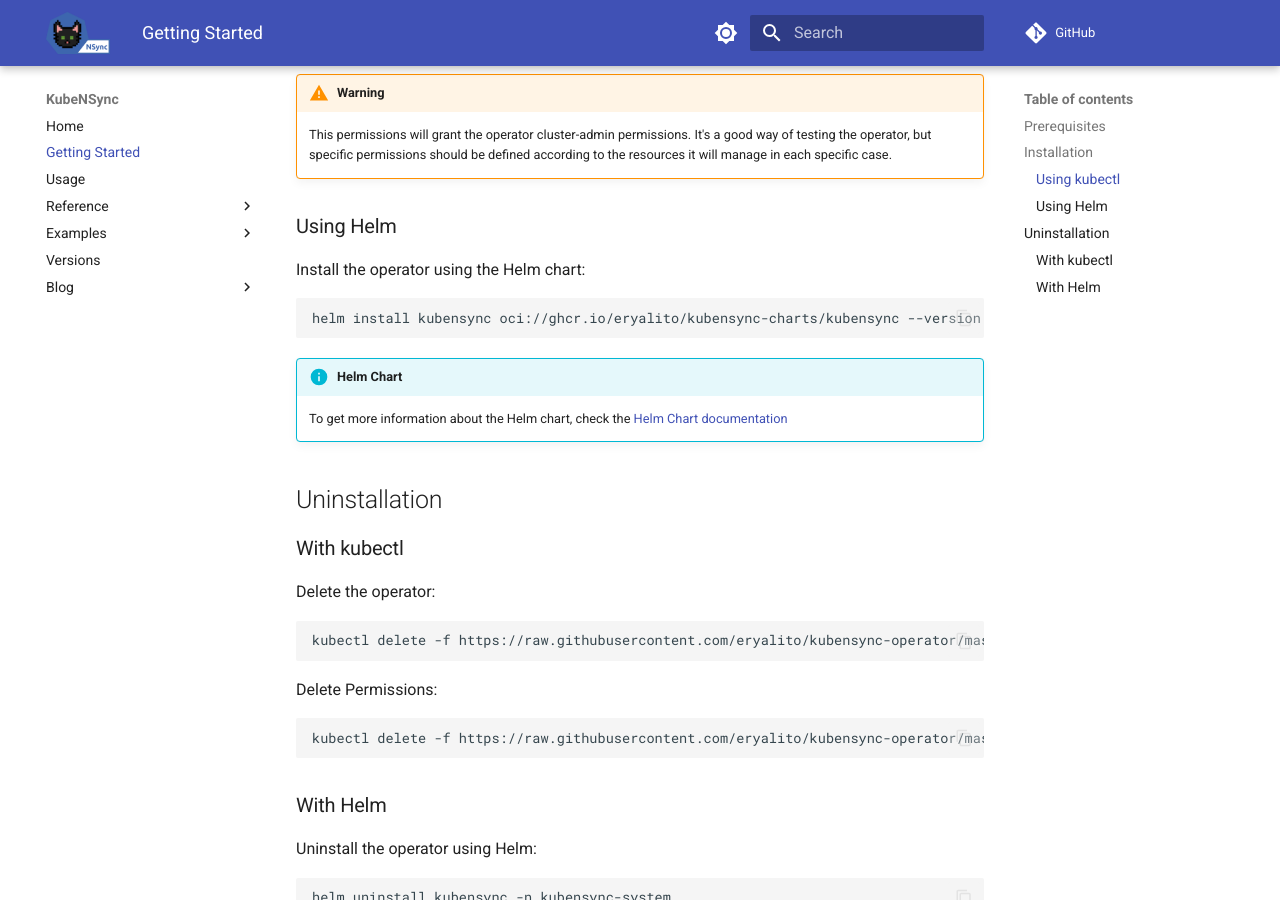
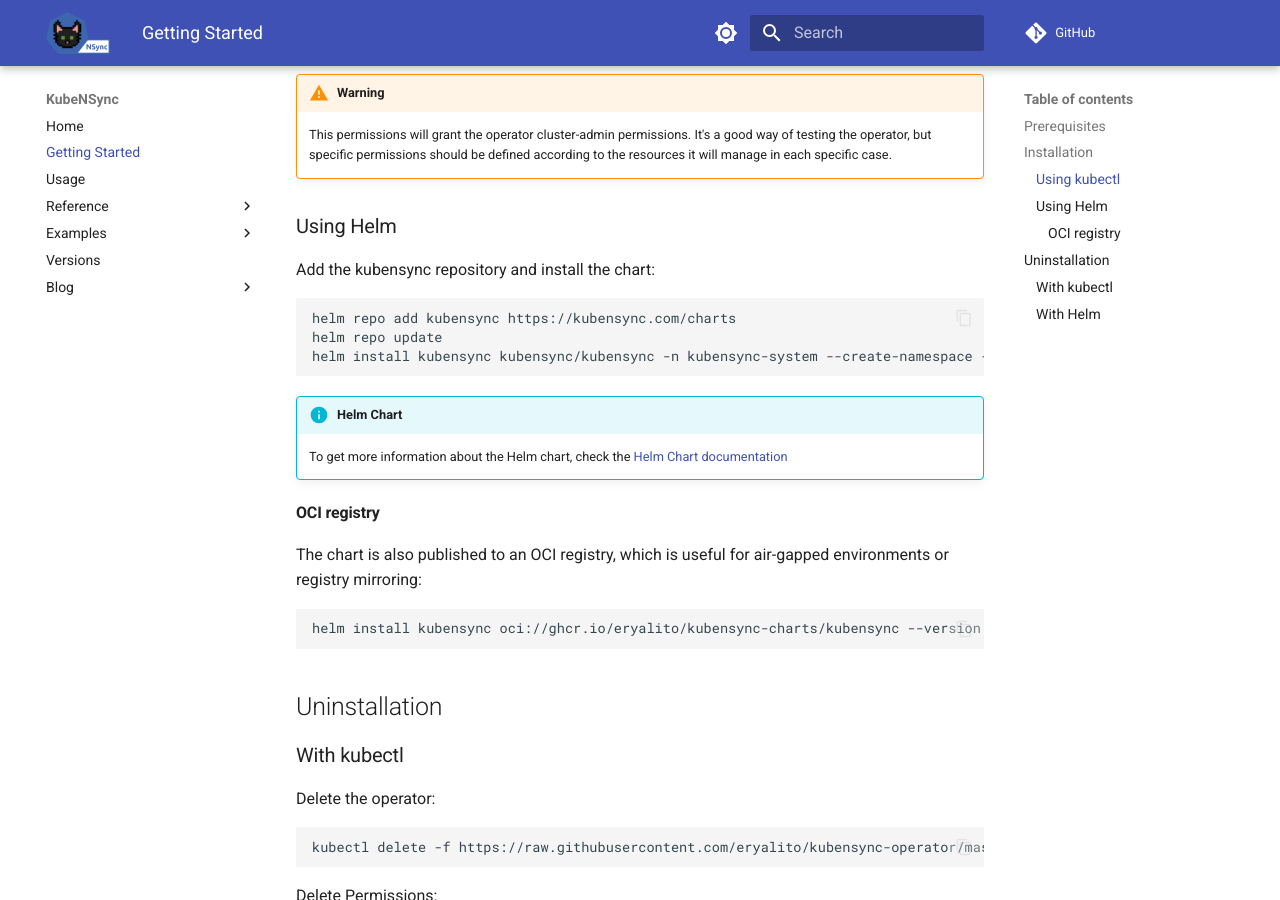
Before and after one commit to eryalito/kubensync-operator, an MkDocs documentation site: the page built from docs/getting-started/index.md, in a window 1280 px wide and 900 px high, scrolled down 678 px. Built offline with MkDocs 1.6.1 and Material for MkDocs 9.7.7, drawn with Linux system fonts in a browser that asks for light colours; comment, search, counter and statistics services are not loaded.

Commit message:
docs: document installing from the classic Helm repository (#197)

```diff
--- a/docs/getting-started/index.md
+++ b/docs/getting-started/index.md
@@ -26,12 +26,20 @@
 
 ### Using Helm
 
-Install the operator using the Helm chart:
+Add the kubensync repository and install the chart:
 
-    helm install kubensync oci://ghcr.io/eryalito/kubensync-charts/kubensync --version 0.10.0 -n kubensync-system --create-namespace --wait
+    helm repo add kubensync https://kubensync.com/charts
+    helm repo update
+    helm install kubensync kubensync/kubensync -n kubensync-system --create-namespace --wait
 
 !!! info "Helm Chart"
     To get more information about the Helm chart, check the [Helm Chart documentation](https://github.com/eryalito/kubensync-operator/tree/master/dist/chart)
+
+#### OCI registry
+
+The chart is also published to an OCI registry, which is useful for air-gapped environments or registry mirroring:
+
+    helm install kubensync oci://ghcr.io/eryalito/kubensync-charts/kubensync --version <version> -n kubensync-system --create-namespace --wait
 
 ## Uninstallation
 
```
